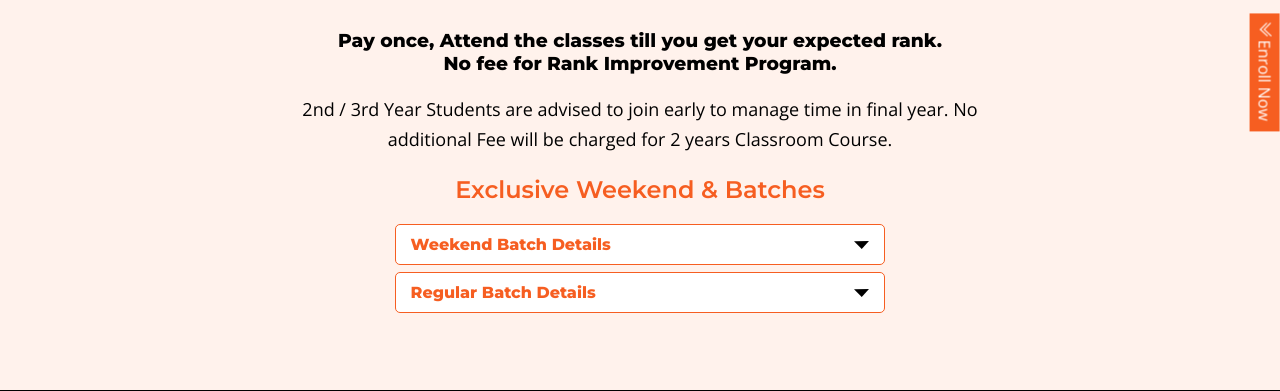
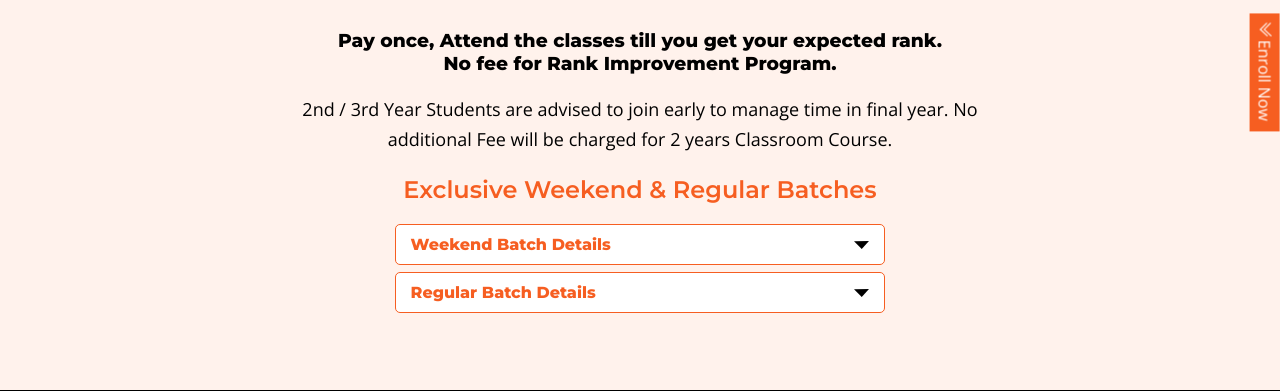
Before and after one commit to oneartboard/iesgate, a PHP site: page /batches.php in a window 1280 px wide. Shown: the part 417-808 px from the top of the page. Run offline with PHP 8.4, Linux system fonts and the light colour scheme.

Commit message:
course-changes

```diff
--- a/inc/course-details.php
+++ b/inc/course-details.php
@@ -28,7 +28,7 @@
 
 				</p>
 				<h2 class="text-theme semibold">
-					Exclusive Weekend &  Batches
+					Exclusive Weekend & Regular Batches
 				</h2>
 			</center>
 			<ul class="c-accr">
```
